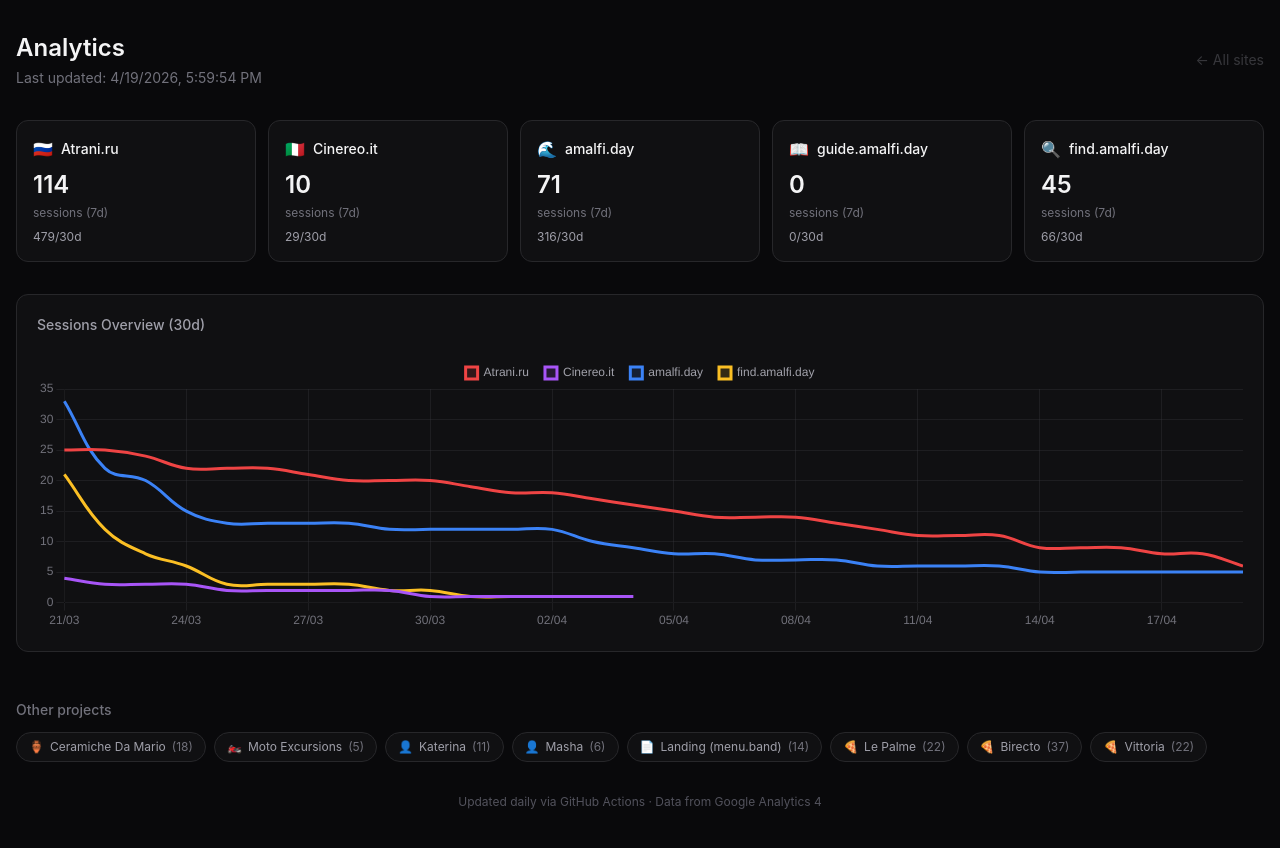
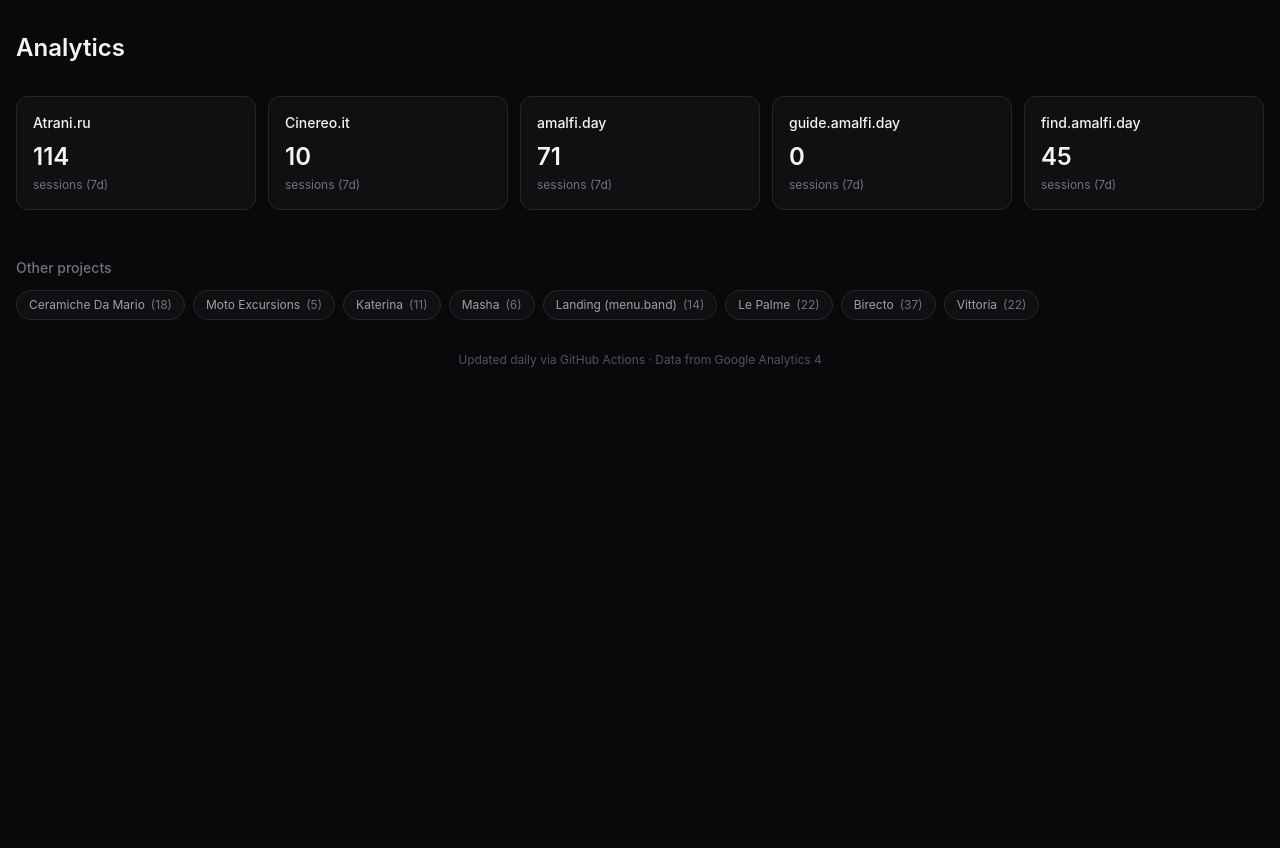
Before and after one commit to ungattocinereo/analytics, a Next.js app: page / in a window 1280 px wide. Shown: the top 848 px of the page. After the commit the page ends 800 px from the top, so only its background shows below. Built offline with nearby package versions, Linux system fonts and the light colour scheme.

Commit message:
Test: Simplified dashboard without charts to debug navigation issue

```diff
--- a/app/dashboard-client.tsx
+++ b/app/dashboard-client.tsx
@@ -141,10 +141,8 @@
           </p>
         </div>
         <button
-          onClick={(e) => {
-            e.preventDefault();
-            setSelectedSite(null);
-          }}
+          type="button"
+          onClick={() => setSelectedSite(null)}
           disabled={!selectedSite}
           className="text-sm text-zinc-400 hover:text-zinc-200 disabled:opacity-30 disabled:cursor-default transition"
         >
@@ -160,11 +158,9 @@
           const isSelected = selectedSite === site.name;
           return (
             <button
+              type="button"
               key={site.name}
-              onClick={(e) => {
-                e.preventDefault();
-                setSelectedSite(isSelected ? null : site.name);
-              }}
+              onClick={() => setSelectedSite(isSelected ? null : site.name)}
               className={`text-left p-4 rounded-xl border transition-all ${
                 isSelected
                   ? "border-zinc-500 bg-zinc-900"
@@ -300,11 +296,9 @@
               const isSelected = selectedSite === site.name;
               return (
                 <button
+                  type="button"
                   key={site.name}
-                  onClick={(e) => {
-                    e.preventDefault();
-                    setSelectedSite(isSelected ? null : site.name);
-                  }}
+                  onClick={() => setSelectedSite(isSelected ? null : site.name)}
                   className={`inline-flex items-center gap-1.5 px-3 py-1.5 rounded-full text-xs border transition ${
                     isSelected
                       ? "border-zinc-500 bg-zinc-800 text-zinc-200"
--- a/app/page.tsx
+++ b/app/page.tsx
@@ -1,5 +1,5 @@
-import DashboardServer from "./dashboard-server";
+import SimpleDashboardServer from "./simple-dashboard-server";
 
 export default function Home() {
-  return <DashboardServer />;
+  return <SimpleDashboardServer />;
 }
--- /dev/null
+++ b/app/simple-dashboard-server.tsx
@@ -0,0 +1,14 @@
+import fs from 'fs';
+import path from 'path';
+import SimpleDashboard from './simple-dashboard';
+import type { SiteData } from './types';
+
+export default async function SimpleDashboardServer() {
+  const sitesPath = path.join(process.cwd(), 'public', 'data', 'sites.json');
+  const allSitesPath = path.join(process.cwd(), 'public', 'data', 'all-sites.json');
+
+  const sitesData = JSON.parse(fs.readFileSync(sitesPath, 'utf8')) as Record<string, SiteData>;
+  const allSitesData = JSON.parse(fs.readFileSync(allSitesPath, 'utf8')) as Record<string, SiteData>;
+
+  return <SimpleDashboard initialSites={sitesData} initialAllSites={allSitesData} />;
+}
--- /dev/null
+++ b/app/simple-dashboard.tsx
@@ -0,0 +1,102 @@
+"use client";
+
+import { useState } from "react";
+import type { SiteData } from "./types";
+
+interface SimpleDashboardProps {
+  initialSites: Record<string, SiteData>;
+  initialAllSites: Record<string, SiteData>;
+}
+
+export default function SimpleDashboard({ initialSites, initialAllSites }: SimpleDashboardProps) {
+  const [selectedSite, setSelectedSite] = useState<string | null>(null);
+
+  const sites = Object.values(initialSites);
+  const allSites = Object.values(initialAllSites);
+  const active = selectedSite ? initialAllSites[selectedSite] : null;
+
+  return (
+    <div className="max-w-7xl mx-auto px-4 py-8">
+      <h1 className="text-2xl font-semibold mb-8">Analytics</h1>
+
+      {/* Site cards */}
+      <div className="grid grid-cols-2 sm:grid-cols-3 lg:grid-cols-5 gap-3 mb-8">
+        {sites.map(site => {
+          const isSelected = selectedSite === site.name;
+          return (
+            <button
+              type="button"
+              key={site.name}
+              onClick={() => setSelectedSite(isSelected ? null : site.name)}
+              className={`text-left p-4 rounded-xl border transition-all ${
+                isSelected
+                  ? "border-zinc-500 bg-zinc-900"
+                  : "border-zinc-800 bg-zinc-900/50 hover:bg-zinc-900 hover:border-zinc-700"
+              }`}
+            >
+              <div className="text-sm font-medium truncate mb-2">{site.name}</div>
+              <div className="text-2xl font-semibold">{site.summary7d.sessions.toLocaleString()}</div>
+              <div className="text-xs text-zinc-500 mt-1">sessions (7d)</div>
+            </button>
+          );
+        })}
+      </div>
+
+      {/* Selected site details */}
+      {active && (
+        <div className="bg-zinc-900/50 border border-zinc-800 rounded-xl p-5 mb-8">
+          <h2 className="text-lg font-medium mb-4">{active.name}</h2>
+          <div className="grid grid-cols-2 md:grid-cols-4 gap-4">
+            <div>
+              <div className="text-zinc-500 text-sm">Sessions (7d)</div>
+              <div className="text-2xl font-semibold">{active.summary7d.sessions.toLocaleString()}</div>
+            </div>
+            <div>
+              <div className="text-zinc-500 text-sm">Users (7d)</div>
+              <div className="text-2xl font-semibold">{active.summary7d.users.toLocaleString()}</div>
+            </div>
+            <div>
+              <div className="text-zinc-500 text-sm">Page Views (7d)</div>
+              <div className="text-2xl font-semibold">{active.summary7d.pageViews.toLocaleString()}</div>
+            </div>
+            <div>
+              <div className="text-zinc-500 text-sm">Bounce Rate</div>
+              <div className="text-2xl font-semibold">{active.summary7d.bounceRate}%</div>
+            </div>
+          </div>
+        </div>
+      )}
+
+      {/* Other projects */}
+      <div className="mt-12">
+        <h3 className="text-sm font-medium text-zinc-500 mb-3">Other projects</h3>
+        <div className="flex flex-wrap gap-2">
+          {allSites
+            .filter(s => !sites.map(s => s.name).includes(s.name))
+            .map(site => {
+              const isSelected = selectedSite === site.name;
+              return (
+                <button
+                  type="button"
+                  key={site.name}
+                  onClick={() => setSelectedSite(isSelected ? null : site.name)}
+                  className={`inline-flex items-center gap-1.5 px-3 py-1.5 rounded-full text-xs border transition ${
+                    isSelected
+                      ? "border-zinc-500 bg-zinc-800 text-zinc-200"
+                      : "border-zinc-800 bg-zinc-900/50 text-zinc-400 hover:bg-zinc-800 hover:text-zinc-300"
+                  }`}
+                >
+                  <span>{site.name}</span>
+                  <span className="text-zinc-500">({site.summary7d.sessions})</span>
+                </button>
+              );
+            })}
+        </div>
+      </div>
+
+      <div className="text-center text-xs text-zinc-600 mt-8 pb-8">
+        Updated daily via GitHub Actions · Data from Google Analytics 4
+      </div>
+    </div>
+  );
+}
```
